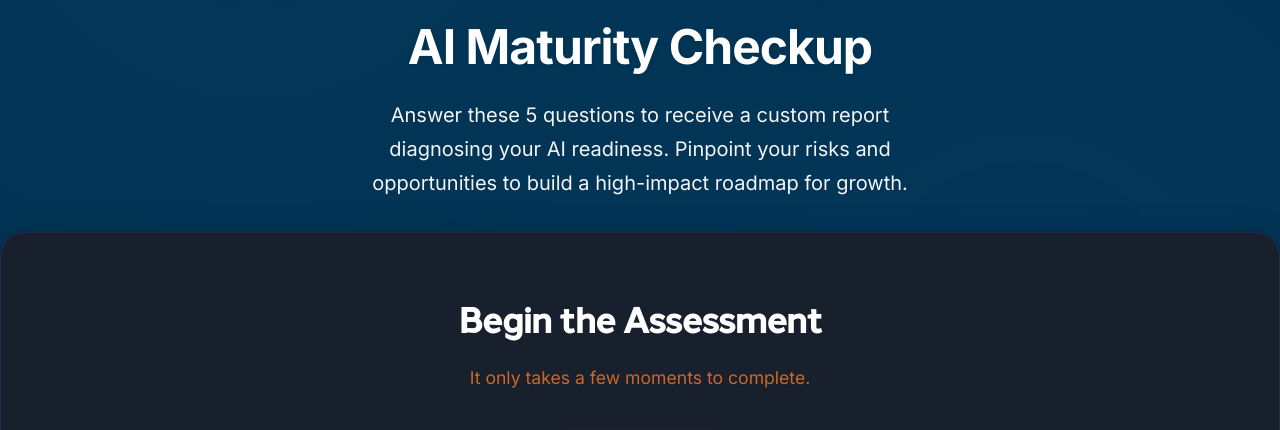
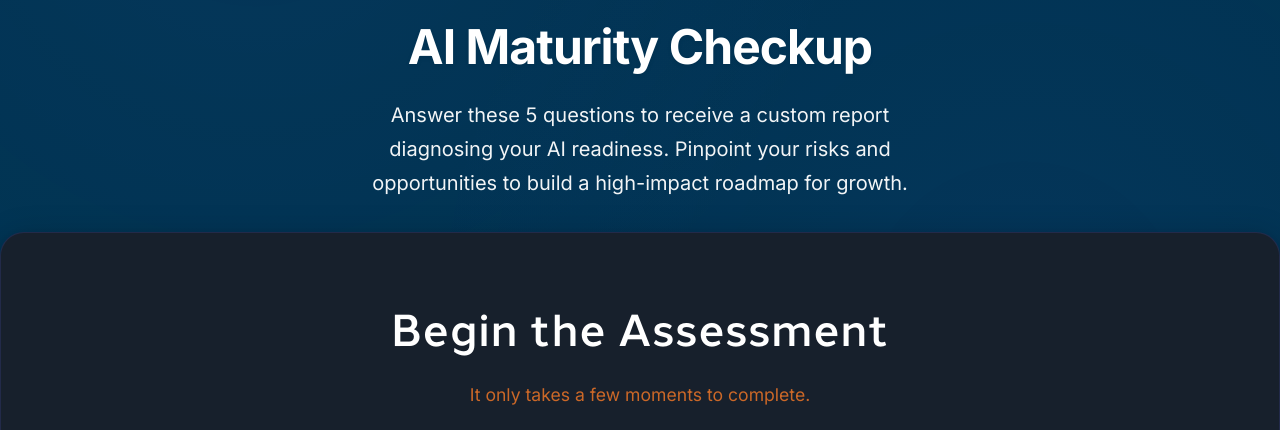
Before and after one commit to FireMountainLabs/aim-quiz, a website built with Vite: page index.html in a window 1280 px wide. Shown: the part 316-746 px from the top of the page. Built offline with nearby package versions, Linux system fonts and the light colour scheme.

Commit message:
Refactor quiz header styles: Remove unnecessary properties and simplify CSS for improved readability and layout consistency.

```diff
--- a/style.css
+++ b/style.css
@@ -1141,17 +1141,8 @@ body::before {
 }
 
 .quiz-header h2 {
-  font-size: 2.2rem;
-  font-weight: 800;
   color: #fff;
   margin-bottom: 0.8rem;
-  letter-spacing: -0.02em;
-  white-space: normal !important;
-  overflow: visible !important;
-  text-overflow: unset !important;
-  width: 100%;
-  max-width: 100%;
-  display: block;
 }
 
 .quiz-header p {
```
